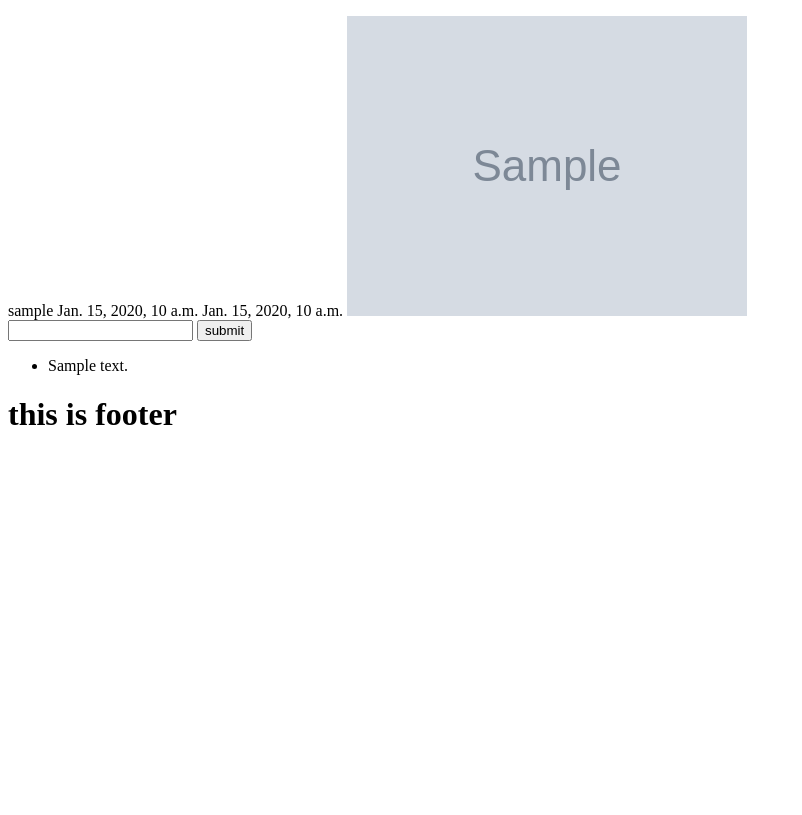
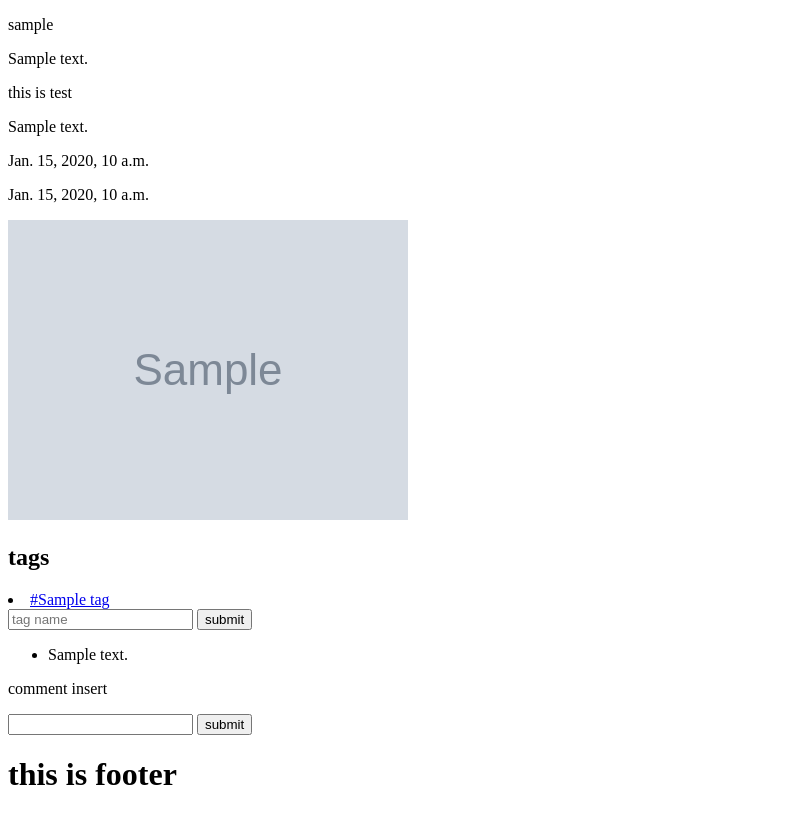
Before and after one commit to yevgnenll/fastagram, a Django app: a page that uses fastagram/posts/templates/posts/detail.html in a window 1280 px wide. Shown: the part 134-949 px from the top of the page, without its empty margins (0-802 px from the left). Before the commit the page ends 559 px from the top, so only its background shows below. Run offline with Django 3.2, Linux system fonts and the light colour scheme; tables that the repository leaves empty hold one stand-in row (values such as "Sample post"); grey boxes marked "Sample" are stand-in pictures.

Commit message:
content tags have a href
find each hashtag and make it

```diff
--- a/fastagram/fastagram/settings.py
+++ b/fastagram/fastagram/settings.py
@@ -122,6 +122,7 @@ USE_L10N = True
 
 USE_TZ = True
 
+LOGIN_URL = '/login/'
 
 # Static files (CSS, JavaScript, Images)
 # https://docs.djangoproject.com/en/1.9/howto/static-files/
--- a/fastagram/fastagram/urls.py
+++ b/fastagram/fastagram/urls.py
@@ -18,7 +18,7 @@ from django.contrib import admin
 
 from users.views import LoginView, UserProfileView
 from fastagram.views import HomePage
-from posts.views import PostListView, PostDetailView, WritePostView, AddCommentView
+from posts.views import PostListView, PostDetailView, WritePostView, AddCommentView, TagCreateView, TagPostDetailView
 from users.views import AuthSignupView, logout_user
 
 from django.conf import settings
@@ -31,12 +31,13 @@ urlpatterns = [
     url(r'^$', HomePage.as_view(), name="home"),
     url(r'^login/$', LoginView.as_view(), name="login"),
     url(r'^posts/$', PostListView.as_view(), name="post_list"),
+    url(r'^posts/write/$', WritePostView.as_view(), name="write"),
+    url(r'^tags/(?P<slug>\w+)/$', TagPostDetailView.as_view(), name="tag-detail"),
+    url(r'^posts/(?P<slug>\w+)/tags/$', TagCreateView.as_view(), name="tag-create"),
+    url(r'^posts/(?P<slug>\w+)/comment/$', AddCommentView.as_view(), name="comment"),
     url(r'^posts/(?P<slug>\w+)/$', PostDetailView.as_view(), name="post"),
-    url(r'^posts/write/$', WritePostView.as_view(), name="write"),
-    url(r'^posts/(?P<slug>\w+)/comment/$', AddCommentView.as_view(), name="comment"),
     url(r'^signup/$', AuthSignupView.as_view(), name="signup"),
     url(r'^logout/$', logout_user, name="logout"),
-
     url(r'^(?P<slug>\w+)/$', UserProfileView.as_view(), name="profile"),
 
 ] + static(settings.MEDIA_URL, document_root=settings.MEDIA_ROOT)
--- a/fastagram/posts/apps.py
+++ b/fastagram/posts/apps.py
@@ -6,4 +6,4 @@ class AppConfigUser(AppConfig):
     name = "posts"
 
     def ready(self):
-        from posts.signals.post_save import post_save_hashid
+        from posts.signals.post_save import post_save_hashid, post_save_hashtag
--- a/fastagram/posts/models/post.py
+++ b/fastagram/posts/models/post.py
@@ -34,11 +34,35 @@ class Post(models.Model):
         unique=True,
     )
 
-    tags = models.ManyToManyField(
+    tag_set = models.ManyToManyField(
         Tag,
         null=True,
         blank=True,
     )
+
+    @property
+    def tags_to_href(self):
+
+        with_sharp = [
+            word
+            for word
+            in self.content.split(' ')
+            if word.startswith('#')
+        ]
+
+        result_content = []
+
+        content_splite = self.content.split(' ')
+
+        for word in content_splite:
+            if word in [tag for tag in with_sharp]:
+                word = "<a href='{tag_url}'>{tag_name}</a>".format(
+                    tag_url=Tag.objects.get(name=word.replace('#', '')).get_absolute_url(),
+                    tag_name=word,
+                )
+            result_content.append(word)
+
+        return " ".join(result_content)
 
     def make_hash_id(self):
 
--- a/fastagram/posts/templates/posts/detail.html
+++ b/fastagram/posts/templates/posts/detail.html
@@ -5,17 +5,25 @@
 {% endblock %}
 
 {% block content %}
-  {{ post.user.username }}
 
-  {{ post.created_at }}
-  {{ post.updated_at }}
+    <p>{{ post.user.username }}</p>
+    <p>{{ post.content }}</p>
+    <p>this is test</p>
+    <p>{{ post.tags_to_href | safe }}</p>
+    <p>{{ post.created_at }}</p>
+    <p>{{ post.updated_at }}</p>
 
-  <img src="{{ post.image.url }}" alt="">
+    <img src="{{ post.image.url }}" alt="">
 
-  <form action="{% url 'comment' post.hash_id %}" method="post">
-    <input type="text" name="content">
-    <input type="submit" value="submit">
-    {% csrf_token %}
+  <h1>tags</h1>
+  {% for tag in post.tag_set.all %}
+    <li><a href="{% url 'tag-detail' tag.name %}">{{ tag.tag_name }}</a> </li>
+  {% endfor %}
+
+ <form action="{% url 'tag-create' post.hash_id %}" method="post">
+      <input type="text" name="name" placeholder="tag name">
+      <input type="submit" value="submit">
+      {% csrf_token %}
   </form>
 
 
@@ -25,4 +33,13 @@
     {% endfor %}
   </ul>
 
+ <p>comment insert</p>
+
+  <form action="{% url 'comment' post.hash_id %}" method="post">
+    <input type="text" name="content">
+    <input type="submit" value="submit">
+    {% csrf_token %}
+  </form>
+
+
 {% endblock %}
--- a/fastagram/posts/views/__init__.py
+++ b/fastagram/posts/views/__init__.py
@@ -2,3 +2,4 @@ from .post_list import PostListView
 from .detail import PostDetailView
 from .write_post import WritePostView
 from .comment import AddCommentView
+from .tags import *
--- /dev/null
+++ b/fastagram/posts/views/tags/__init__.py
@@ -0,0 +1,2 @@
+from .create import TagCreateView
+from .detail import TagPostDetailView
--- a/fastagram/posts/views/write_post.py
+++ b/fastagram/posts/views/write_post.py
@@ -12,6 +12,5 @@ class WritePostView(CreateView):
     ]
 
     def form_valid(self, form):
-
         form.instance.user = self.request.user
         return super(WritePostView, self).form_valid(form)
--- a/fastagram/tags/models/tag.py
+++ b/fastagram/tags/models/tag.py
@@ -1,4 +1,5 @@
 from django.db import models
+from django.core.urlresolvers import reverse
 
 
 class Tag(models.Model):
@@ -18,5 +19,21 @@ class Tag(models.Model):
         auto_now=True,
     )
 
+    @property
+    def tag_name(self):
+
+        return "#{tag_name}".format(
+            tag_name=self.name,
+        )
+
     def __str__(self):
         return self.name
+
+    def get_absolute_url(self):
+
+        return reverse(
+            'tag-detail',
+            kwargs={
+                'slug': self.name
+            }
+        )
```
Also changed, not shown: fastagram/posts/signals/post_save.py (+19 -0 lines), fastagram/posts/templates/posts/tags.html (added, +14 -0 lines), fastagram/posts/views/tags/create.py (added, +34 -0 lines), fastagram/posts/views/tags/detail.py (added, +10 -0 lines), fastagram/posts/views/tags/list.html (added).
